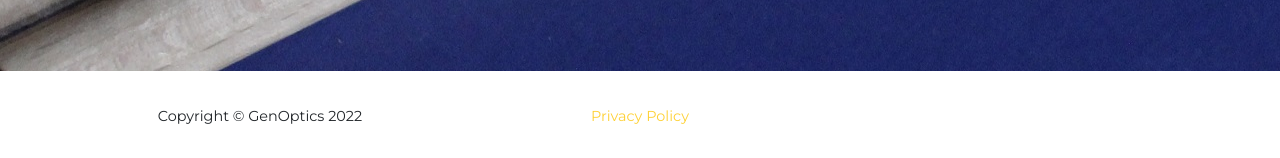
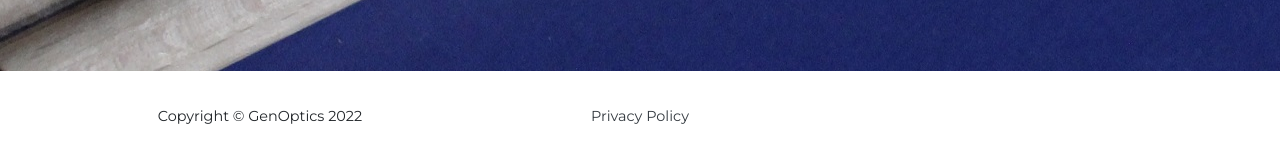
Before and after one commit to GenOptics/GenOptics.github.io, a Jekyll site: the page built from index.md, in a window 1280 px wide. Shown: the part 3586-3744 px from the top of the page. Built offline with Jekyll 4.4.1, drawn with Linux system fonts in a browser that asks for light colours; some web fonts are replaced.

Commit message:
text-dark class in Privacy Policy anchor footer

```diff
--- a/_includes/footer.html
+++ b/_includes/footer.html
@@ -33,7 +33,7 @@
         <div class="col-md-4">
           <ul class="list-inline quicklinks">
             <li class="list-inline-item">
-              <a href="legal">{{ site.data.sitetext.footer.legal | default: "Privacy Policy" }}</a>
+              <a class="text-dark" href="legal">{{ site.data.sitetext.footer.legal | default: "Privacy Policy" }}</a>
             </li>
           </ul>
         </div>
--- a/_includes/nav.html
+++ b/_includes/nav.html
@@ -17,7 +17,7 @@
 		{%- for link in site.data.navigation.nav -%}
 		  <li class="nav-item">
 		  {%- if link.url -%}
-		    <a class="nav-link js-scroll-trigger text-dark" href="{{ link.url }}">{{ link.title }}</a>
+		    <a class="nav-link js-scroll-trigger" href="{{ link.url }}">{{ link.title }}</a>
 		  {%- else if link.section -%}
 		    <a class="nav-link js-scroll-trigger" href="{{ site.baseurl }}/#{{ link.section }}">{{ link.title }}</a>
 		  {%- else -%}
```
